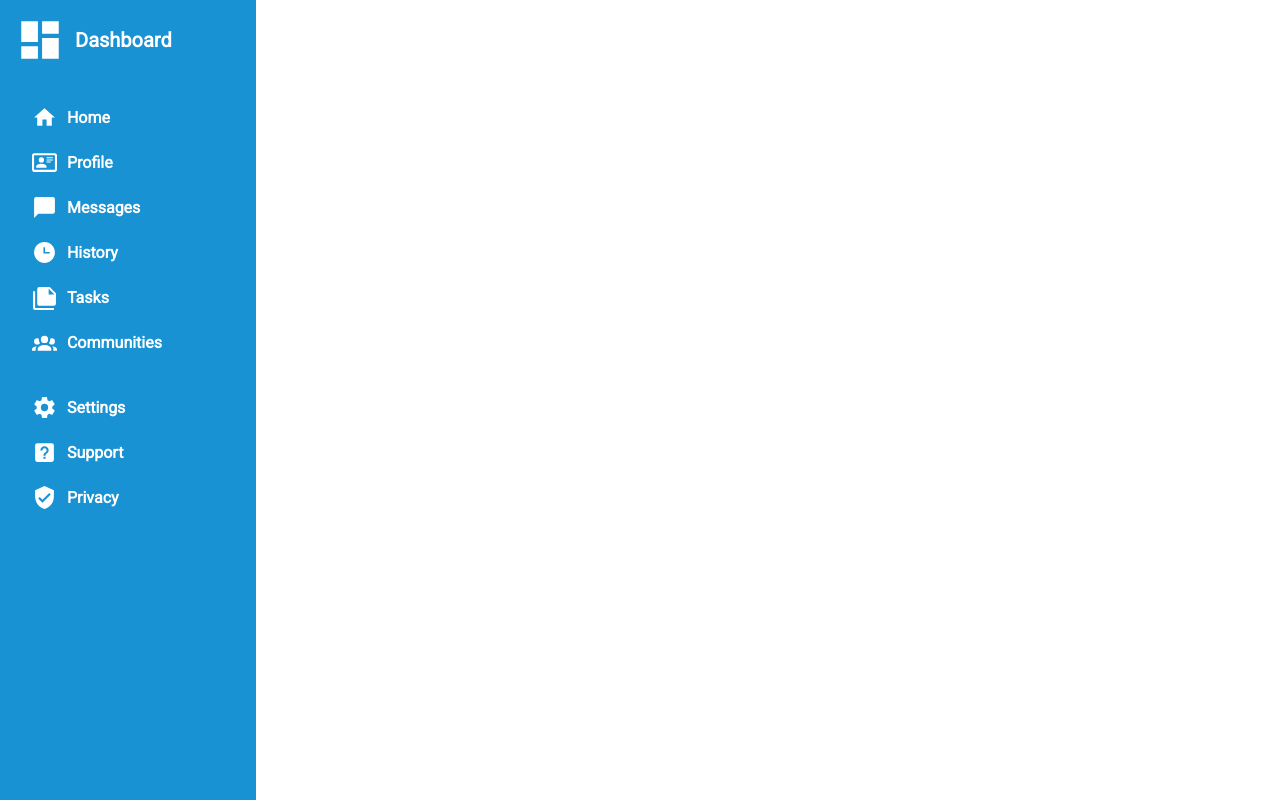
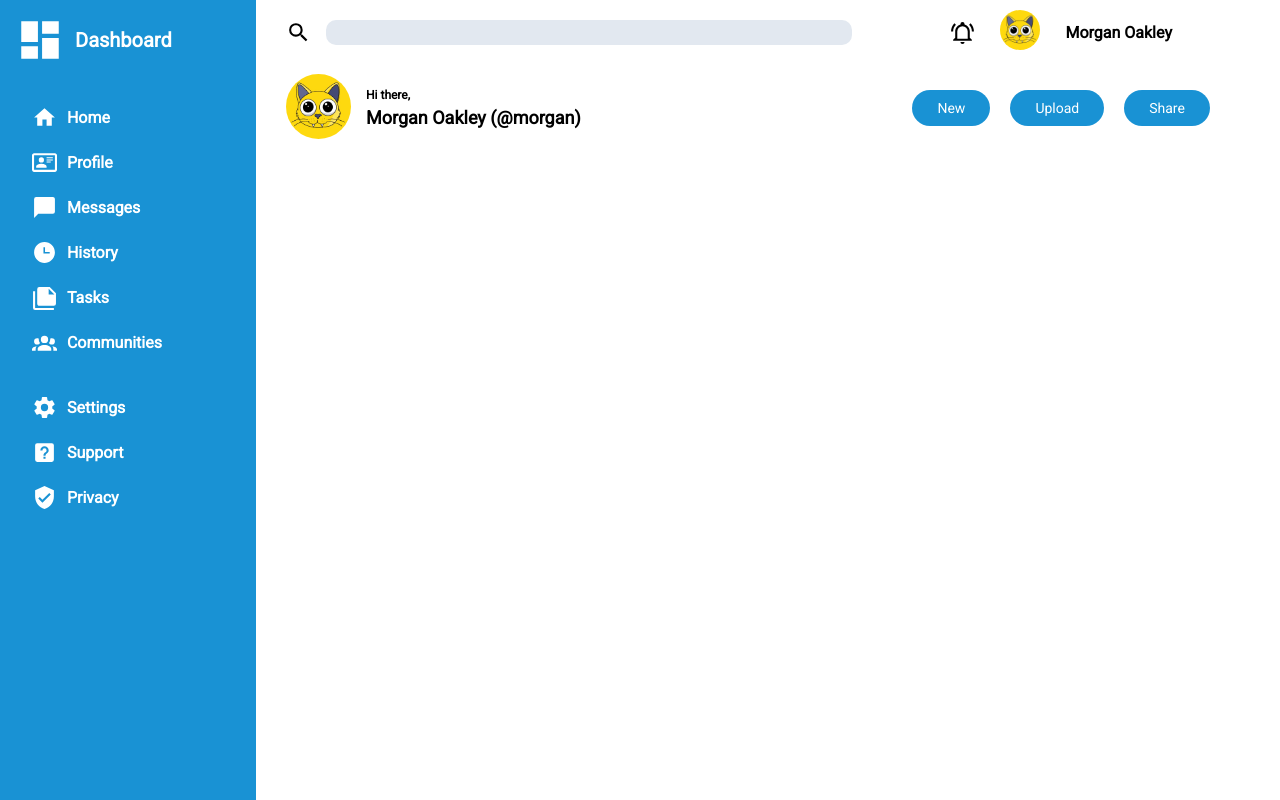
Before and after one commit to Naoufal-Aziane/Dashboard-Project, a plain HTML site: page index.html in a window 1280 px wide. Drawn offline with Linux system fonts and the light colour scheme.

Commit message:
Create the header

```diff
--- a/index.html
+++ b/index.html
@@ -58,7 +58,33 @@
                 </div>
         </aside>
         <div class="main-content">
-            <div class="header"></div>
+            <div class="header">
+                <div class="search-bar">
+                    <svg xmlns="http://www.w3.org/2000/svg" viewBox="0 0 24 24"><title>magnify</title><path d="M9.5,3A6.5,6.5 0 0,1 16,9.5C16,11.11 15.41,12.59 14.44,13.73L14.71,14H15.5L20.5,19L19,20.5L14,15.5V14.71L13.73,14.44C12.59,15.41 11.11,16 9.5,16A6.5,6.5 0 0,1 3,9.5A6.5,6.5 0 0,1 9.5,3M9.5,5C7,5 5,7 5,9.5C5,12 7,14 9.5,14C12,14 14,12 14,9.5C14,7 12,5 9.5,5Z" /></svg>
+                    <input type="search" name="search" id="search-bar">
+                </div>
+                <div class="user-profile">
+                    <svg xmlns="http://www.w3.org/2000/svg" viewBox="0 0 24 24"><title>bell-ring-outline</title><path d="M10,21H14A2,2 0 0,1 12,23A2,2 0 0,1 10,21M21,19V20H3V19L5,17V11C5,7.9 7.03,5.17 10,4.29C10,4.19 10,4.1 10,4A2,2 0 0,1 12,2A2,2 0 0,1 14,4C14,4.1 14,4.19 14,4.29C16.97,5.17 19,7.9 19,11V17L21,19M17,11A5,5 0 0,0 12,6A5,5 0 0,0 7,11V18H17V11M19.75,3.19L18.33,4.61C20.04,6.3 21,8.6 21,11H23C23,8.07 21.84,5.25 19.75,3.19M1,11H3C3,8.6 3.96,6.3 5.67,4.61L4.25,3.19C2.16,5.25 1,8.07 1,11Z" /></svg>
+                    <div class="profile-image">
+                        <img src="/images/morgan.jpg" alt="">
+                    </div>
+                    <div class="user-name">Morgan Oakley</div>
+                </div>
+                <div class="welcome-section">
+                    <div class="user-image">
+                        <img src="/images/morgan.jpg" alt="">
+                    </div>
+                    <div class="welcome">
+                        <p>Hi there,</p>
+                        <h2>Morgan Oakley (@morgan)</h2>
+                    </div>
+                </div>
+                <div class="buttons">
+                    <a href="#" class="bleu-button">New</a>
+                    <a href="#" class="bleu-button">Upload</a>
+                    <a href="#" class="bleu-button">Share</a>
+                </div>
+            </div>
             <div class="content"></div>
         </div>
     </div>
--- a/style.css
+++ b/style.css
@@ -13,11 +13,17 @@
     box-sizing: border-box;
 }
 
+svg {
+    width: 25px;
+}
+
 .overall-container {
     display: grid;
     grid-template-columns: 1fr 4fr;
     height: 100vh;
 }
+
+/* The sidebar styling */
 
 .sidebar {
     background-color: var(--bleu-color);
@@ -64,3 +70,80 @@
     width: 25px;
     fill: var(--white-color);
 }
+
+/* The header styling */
+
+.header {
+    display: grid;
+    grid-template-columns: 3fr 2fr;
+    background-color: var(--white-color);
+    padding: 1rem 3rem;
+    gap: 2rem;
+}
+
+.search-bar {
+    display: flex;
+    align-items: center;
+    gap: 1.5rem;
+}
+
+input#search-bar {
+    flex: 1;
+    background-color: var(--grey-color);
+    border: none;
+    border-radius: 10px;
+    height: 2.5rem;
+}
+
+.user-profile {
+    font-size: 1.6rem;
+    font-weight: bold;
+    display: flex;
+    align-items: center;
+    gap: 2.5rem;
+    justify-content: center;
+}
+
+.user-profile img {
+    width: 40px;
+    border-radius: 50%;
+
+}
+
+.welcome-section {
+    display: flex;
+    align-items: center;
+    gap: 1.5rem;
+}
+
+.welcome-section img {
+    width: 65px;
+    border-radius: 50%;
+}
+
+.welcome-section p {
+    margin-bottom: 5px;
+    font-size: 1.2rem;
+    font-weight: bold;
+}
+
+.welcome-section h2 {
+    font-size: 1.8rem;
+    font-weight: bold;
+}
+
+.buttons {
+    display: flex;
+    gap: 2rem;
+    align-items: center;
+    justify-content: center;
+}
+
+.bleu-button {
+    background-color: var(--bleu-color);
+    color: var(--white-color);
+    text-decoration: none;
+    padding: 1rem 2.5rem;
+    border-radius: 20px;
+    font-size: 1.4rem;
+}
```
Also changed, not shown: images/morgan.jpg (added).
